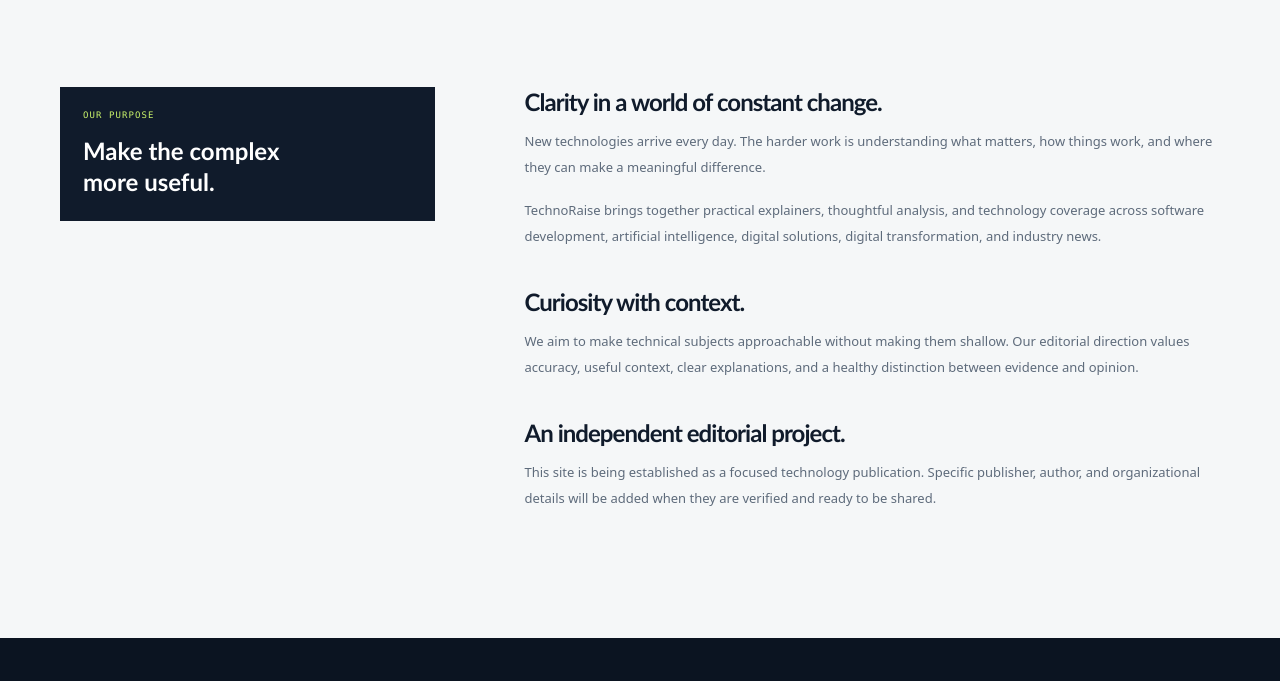
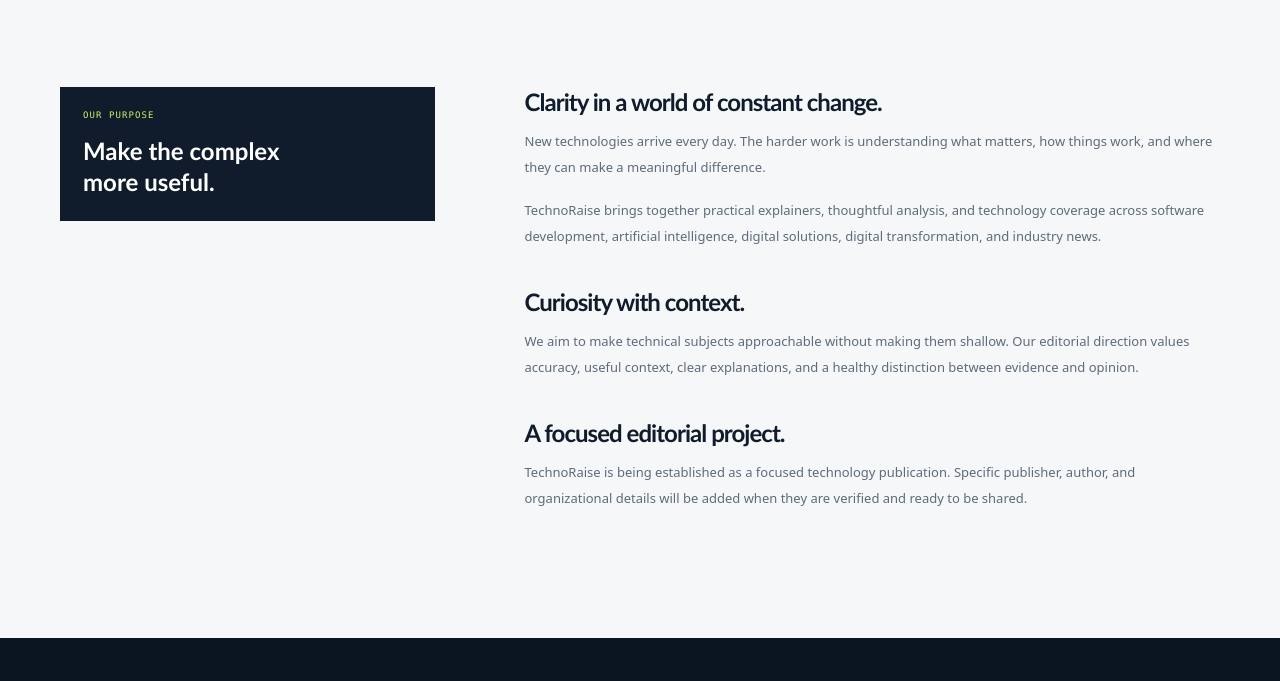
Before and after one commit to gpldroid/technoraise, an Astro site: page /about in a window 1280 px wide. Shown: the part 450-1131 px from the top of the page. Built offline with nearby package versions, Linux system fonts and the light colour scheme; Astro itself is replaced by a stand-in of ours.

Commit message:
chore: align TechnoRaise with current Astro 7 ecosystem and verified publisher copy

```diff
--- a/src/pages/about.astro
+++ b/src/pages/about.astro
@@ -15,8 +15,8 @@ import BaseLayout from "../layouts/BaseLayout.astro";
       <p>TechnoRaise brings together practical explainers, thoughtful analysis, and technology coverage across software development, artificial intelligence, digital solutions, digital transformation, and industry news.</p>
       <h2>Curiosity with context.</h2>
       <p>We aim to make technical subjects approachable without making them shallow. Our editorial direction values accuracy, useful context, clear explanations, and a healthy distinction between evidence and opinion.</p>
-      <h2>An independent editorial project.</h2>
-      <p>This site is being established as a focused technology publication. Specific publisher, author, and organizational details will be added when they are verified and ready to be shared.</p>
+      <h2>A focused editorial project.</h2>
+      <p>TechnoRaise is being established as a focused technology publication. Specific publisher, author, and organizational details will be added when they are verified and ready to be shared.</p>
     </div>
   </section>
 </BaseLayout>
```
